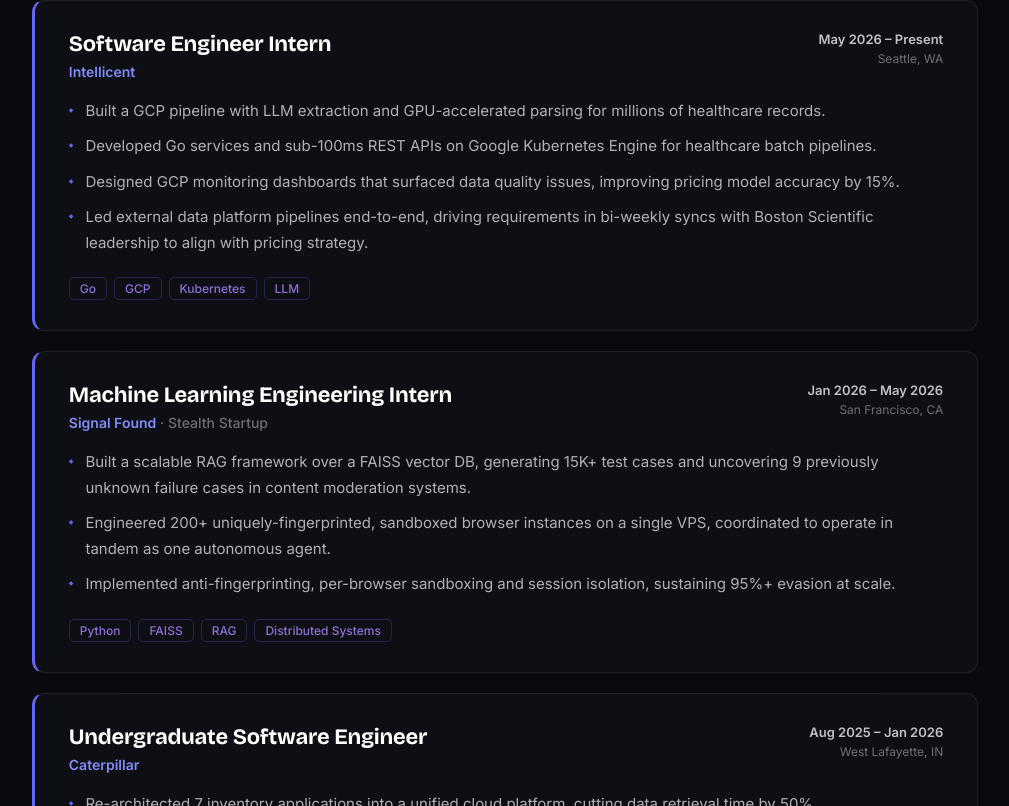
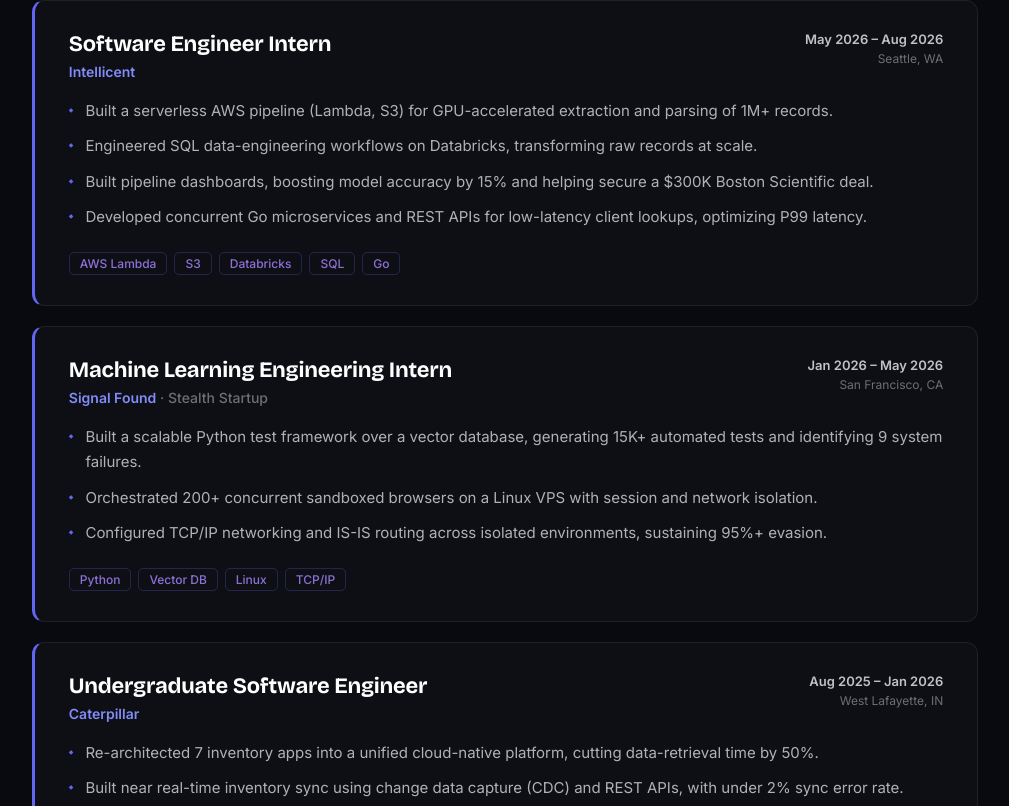
Before and after one commit to Srihari87/Website, a React (Vite) app: page / in a window 1280 px wide. Shown: the part 1774-2580 px from the top of the page, without its empty margins (135-1144 px from the left). Built offline with nearby package versions, Linux system fonts and the light colour scheme.

Commit message:
Update experience and projects from the current résumé
Experience bullets for Intellicent, Signal Found, Caterpillar and TCLS
Security Lab now match the résumé; projects are Kairo and BoilerSwap as
described there. Drops v1's older entries that the résumé no longer lists.

```diff
--- a/src/App.jsx
+++ b/src/App.jsx
@@ -29,14 +29,15 @@ const SKILLS = [
   { name: "Linux", icon: "devicon-linux-plain colored" },
 ];
 
-// Personal projects carry a repo link. Work built inside a role is marked
-// proprietary instead — the code isn't mine to publish.
+// Projects and experience follow the résumé (Srihari_SWEV.pdf). Personal
+// projects carry a repo or live link; the work done inside a job lives under
+// Experience.
 const PROJECTS = [
   {
     title: "Kairo",
-    blurb: "Step-duel iOS app",
-    desc: "Full-stack SwiftUI iOS app with 400+ signups. Firebase Auth, JWT and Firestore real-time sync, cosine-similarity matching over HealthKit biometrics, and a smart-contract betting engine settling 30% faster via HealthKit-verified triggers.",
-    tags: ["SwiftUI", "HealthKit", "Firebase", "Firestore", "Solidity"],
+    blurb: "Co-founded SwiftUI fitness app",
+    desc: "Co-founded and built a SwiftUI fitness app on Supabase (PostgreSQL) and Firebase Auth, reaching 400+ active users. Cosine-similarity matching over HealthKit data with real-time sync lifted session length 40%, and a smart-contract settlement engine with biometric triggers cut settlement time 30%.",
+    tags: ["SwiftUI", "Supabase", "Firebase", "HealthKit"],
     year: "2026",
     status: "In Progress",
     shot: "/shots/kairo-feed.png",
@@ -46,7 +47,7 @@ const PROJECTS = [
   {
     title: "BoilerSwap",
     blurb: "Campus marketplace PWA",
-    desc: "Full-stack PWA marketplace with 500+ users, @purdue.edu auth, OAuth and JWT sessions. Route optimization recommends optimal meeting locations, cutting coordination by 40%. Supabase Realtime chat with RLS-enforced encryption.",
+    desc: "Shipped a full-stack PWA marketplace for Purdue students with @purdue.edu OAuth and JWT sessions, scaling to real users. A route-optimization service recommends optimal meet locations, cutting user coordination by 30%.",
     tags: ["Next.js", "TypeScript", "PostgreSQL", "Supabase"],
     year: "2025",
     status: "Live",
@@ -55,46 +56,6 @@ const PROJECTS = [
     repoPrivate: true,
     live: "https://boilerswap.xyz",
   },
-  {
-    title: "Healthcare Data Platform",
-    org: "Intellicent",
-    blurb: "GCP pipeline at millions-of-records scale",
-    desc: "GCP pipeline with LLM extraction and GPU-accelerated parsing across millions of healthcare records. Go services and sub-100ms REST APIs on GKE, plus monitoring dashboards that surfaced data-quality issues and improved pricing model accuracy by 15%.",
-    tags: ["Go", "GCP", "Kubernetes", "LLM"],
-    year: "2026",
-    status: "In Progress",
-    proprietary: true,
-  },
-  {
-    title: "Moderation Red-Teaming Framework",
-    org: "Signal Found",
-    blurb: "RAG over FAISS + autonomous browser fleet",
-    desc: "Scalable RAG framework over a FAISS vector DB generating 15K+ test cases, uncovering 9 previously unknown failure cases in content-moderation systems. 200+ uniquely-fingerprinted sandboxed browsers on one VPS acting in tandem as a single agent.",
-    tags: ["Python", "FAISS", "RAG", "Automation"],
-    year: "2026",
-    status: "Completed",
-    proprietary: true,
-  },
-  {
-    title: "Unified Inventory Platform",
-    org: "Caterpillar",
-    blurb: "7 legacy apps → one cloud platform",
-    desc: "Re-architected 7 inventory applications into a unified cloud platform, cutting data retrieval time by 50%. Low-latency REST services for near real-time sync, plus an LLM assistant across all 7 legacy systems that cut manual lookup time by 70%.",
-    tags: ["Cloud", "REST APIs", "SQL", "LLM"],
-    year: "2025",
-    status: "Completed",
-    proprietary: true,
-  },
-  {
-    title: "Adversarial Robustness Benchmark",
-    org: "CERIAS Security Lab",
-    blurb: "Standardized robustness evaluation",
-    desc: "Scalable PyTorch infrastructure for standardized adversarial-robustness evaluation across model families. Implemented and benchmarked FGSM and PGD attacks with defenses, quantifying the accuracy–robustness tradeoff on distributed Spark/Kubernetes/Slurm pipelines.",
-    tags: ["PyTorch", "Spark", "Kubernetes", "Slurm"],
-    year: "2025",
-    status: "In Progress",
-    proprietary: true,
-  },
 ];
 
 const EXPERIENCE = [
@@ -102,14 +63,14 @@ const EXPERIENCE = [
     company: "Intellicent",
     role: "Software Engineer Intern",
     location: "Seattle, WA",
-    period: "May 2026 – Present",
+    period: "May 2026 – Aug 2026",
     bullets: [
-      "Built a GCP pipeline with LLM extraction and GPU-accelerated parsing for millions of healthcare records.",
-      "Developed Go services and sub-100ms REST APIs on Google Kubernetes Engine for healthcare batch pipelines.",
-      "Designed GCP monitoring dashboards that surfaced data quality issues, improving pricing model accuracy by 15%.",
-      "Led external data platform pipelines end-to-end, driving requirements in bi-weekly syncs with Boston Scientific leadership to align with pricing strategy.",
+      "Built a serverless AWS pipeline (Lambda, S3) for GPU-accelerated extraction and parsing of 1M+ records.",
+      "Engineered SQL data-engineering workflows on Databricks, transforming raw records at scale.",
+      "Built pipeline dashboards, boosting model accuracy by 15% and helping secure a $300K Boston Scientific deal.",
+      "Developed concurrent Go microservices and REST APIs for low-latency client lookups, optimizing P99 latency.",
     ],
-    tags: ["Go", "GCP", "Kubernetes", "LLM"],
+    tags: ["AWS Lambda", "S3", "Databricks", "SQL", "Go"],
   },
   {
     company: "Signal Found — Stealth Startup",
@@ -117,11 +78,11 @@ const EXPERIENCE = [
     location: "San Francisco, CA",
     period: "Jan 2026 – May 2026",
     bullets: [
-      "Built a scalable RAG framework over a FAISS vector DB, generating 15K+ test cases and uncovering 9 previously unknown failure cases in content moderation systems.",
-      "Engineered 200+ uniquely-fingerprinted, sandboxed browser instances on a single VPS, coordinated to operate in tandem as one autonomous agent.",
-      "Implemented anti-fingerprinting, per-browser sandboxing and session isolation, sustaining 95%+ evasion at scale.",
+      "Built a scalable Python test framework over a vector database, generating 15K+ automated tests and identifying 9 system failures.",
+      "Orchestrated 200+ concurrent sandboxed browsers on a Linux VPS with session and network isolation.",
+      "Configured TCP/IP networking and IS-IS routing across isolated environments, sustaining 95%+ evasion.",
     ],
-    tags: ["Python", "FAISS", "RAG", "Distributed Systems"],
+    tags: ["Python", "Vector DB", "Linux", "TCP/IP"],
   },
   {
     company: "Caterpillar",
@@ -129,46 +90,23 @@ const EXPERIENCE = [
     location: "West Lafayette, IN",
     period: "Aug 2025 – Jan 2026",
     bullets: [
-      "Re-architected 7 inventory applications into a unified cloud platform, cutting data retrieval time by 50%.",
-      "Built low-latency services and REST APIs enabling near real-time inventory sync across enterprise systems.",
-      "Built an LLM-powered assistant querying inventory status, defects and delivery schedules across 7 legacy systems, cutting manual lookup time by 70%.",
+      "Re-architected 7 inventory apps into a unified cloud-native platform, cutting data-retrieval time by 50%.",
+      "Built near real-time inventory sync using change data capture (CDC) and REST APIs, with under 2% sync error rate.",
+      "Built an LLM-powered assistant over legacy systems, cutting manual inventory-lookup time by 40–60%.",
     ],
-    tags: ["Cloud", "REST APIs", "SQL", "LLM"],
+    tags: ["Cloud-native", "CDC", "REST APIs", "LLMs"],
   },
   {
-    company: "CERIAS Security Lab — Prof. Zahra Ghodsi",
+    company: "TCLS Security Lab — Prof. Zahra Ghodsi",
     role: "Undergraduate Machine Learning Researcher",
     location: "West Lafayette, IN",
     period: "Aug 2025 – Present",
     bullets: [
-      "Built scalable PyTorch infrastructure for standardized evaluation of adversarial robustness across ML models.",
-      "Implemented and benchmarked adversarial attacks (FGSM, PGD) and defenses, quantifying the accuracy–robustness tradeoff across model families.",
-      "Engineered distributed ML pipelines with Spark, Kubernetes and Slurm, optimizing Linux I/O performance.",
+      "Built PyTorch/TensorFlow infrastructure for adversarial-robustness benchmarking on CUDA GPUs.",
+      "Benchmarked adversarial attacks (FGSM, PGD) and defenses, quantifying accuracy–robustness tradeoffs.",
+      "Built distributed CUDA pipelines with Spark, Kubernetes and Slurm; tuned NUMA affinity and block I/O.",
     ],
-    tags: ["PyTorch", "Spark", "Kubernetes", "Slurm"],
-  },
-  {
-    company: "Embedded Systems @ Purdue",
-    role: "Firmware Engineer & Finance Chair",
-    location: "West Lafayette, IN",
-    period: "May 2025 – Present",
-    bullets: [
-      "Developed embedded C/Python software for FPGA-based drone control systems with sub-20ms loop latency.",
-      "Integrated LiDAR and camera sensors using DMA pipelines, enabling real-time perception at 30 FPS.",
-      "Contributed to sensor-fusion and HW/SW co-design, improving flight and autonomous navigation reliability.",
-    ],
-    tags: ["C", "Python", "FPGA", "Embedded"],
-  },
-  {
-    company: "System-on-Chip Lab — Prof. M.C. Johnson",
-    role: "Undergraduate Researcher",
-    location: "West Lafayette, IN",
-    period: "Dec 2024 – May 2025",
-    bullets: [
-      "Designed and verified digital circuits (FSMs, memory copiers) and explored RISC-V CPU architecture.",
-      "Researched SRAM design stability using Verilog simulations, achieving 15% improvement in test designs.",
-    ],
-    tags: ["SystemVerilog", "RISC-V", "Digital Design"],
+    tags: ["PyTorch", "TensorFlow", "CUDA", "Spark", "Kubernetes", "Slurm"],
   },
 ];
 
```
